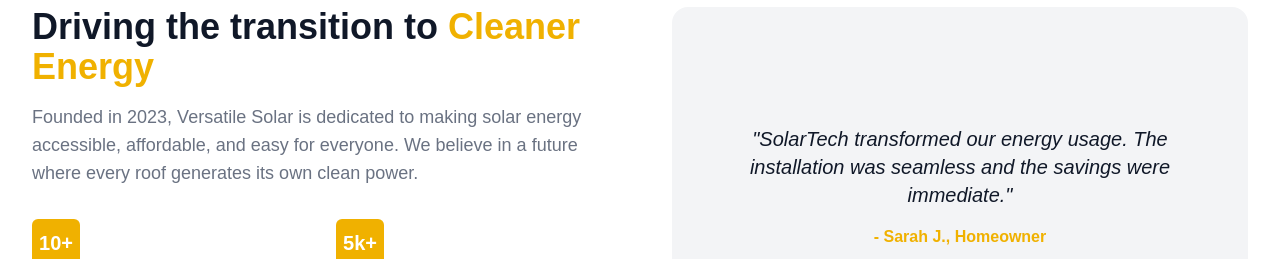
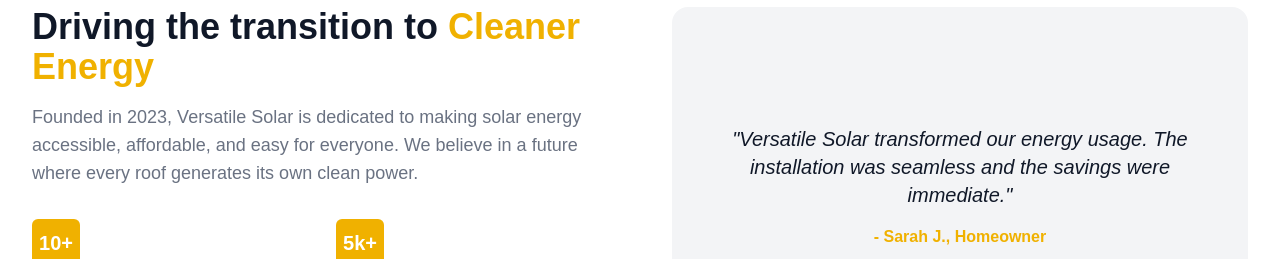
Before and after one commit to hamidm13/solar, a Next.js app: page / in a window 1280 px wide. Shown: the part 1800-2059 px from the top of the page. Built offline with nearby package versions, Linux system fonts and the light colour scheme.

Commit message:
changed company name

```diff
--- a/app/components/About.tsx
+++ b/app/components/About.tsx
@@ -36,7 +36,7 @@
                         {/* Visual element or quote instead of another image to balance content */}
                         <div className="text-center">
                             <blockquote className="text-xl font-medium text-gray-900 dark:text-white italic">
-                                "SolarTech transformed our energy usage. The installation was seamless and the savings were immediate."
+                                "Versatile Solar transformed our energy usage. The installation was seamless and the savings were immediate."
                             </blockquote>
                             <div className="mt-4 font-bold text-yellow-500">
                                 - Sarah J., Homeowner
```
